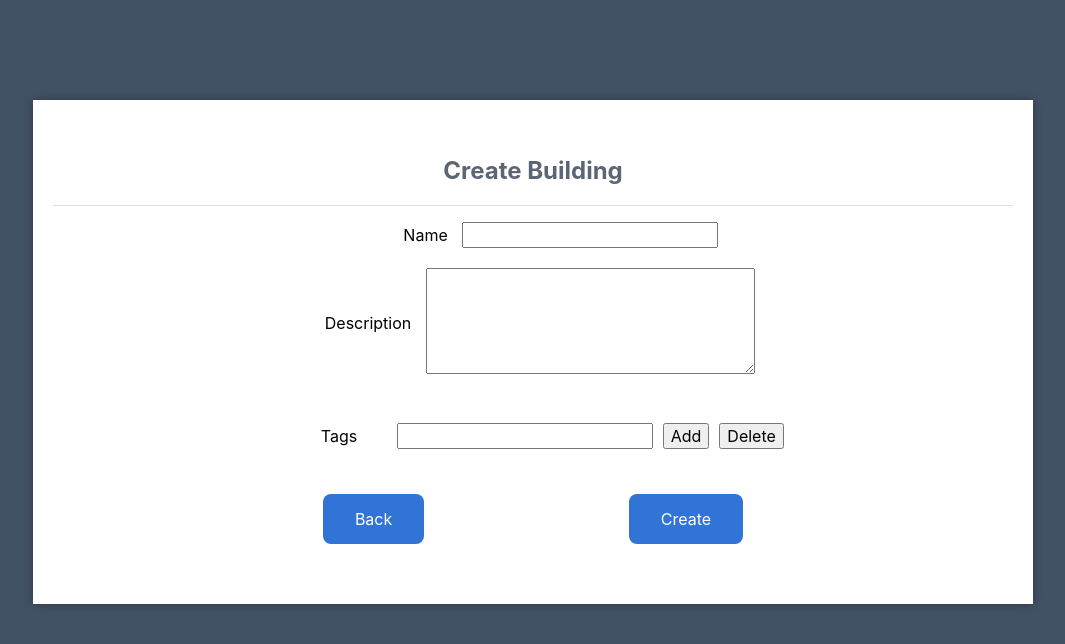
After one commit to jliang1022/Food-Truck-Database, a Flask app: page /create_building in a window 1280 px wide. The commit adds this page. Shown: the top 644 px of the page, without its empty margins (107-1172 px from the left). Run offline with Flask 2, Linux system fonts and the light colour scheme; some libraries are stand-ins or nearby versions.

Commit message:
Finished create building screen (5) 	- POST for tags was simplified with json load. 	- Need to style.

```diff
--- a/app.py
+++ b/app.py
@@ -4,6 +4,7 @@ import hashlib
 import MySQLdb
 import re
 import sys
+import json
 
 app = Flask(__name__, static_url_path="")
 app.secret_key = 'foodtruck'
@@ -192,8 +193,29 @@ def manage_building_station():
 			cursor.execute('SELECT capacity FROM station WHERE buildingName = %s', (building_select))
 			capacity = cursor.fetchone()
 			return redirect(url_for('update_station'))
+	cursor.close()
 
 	return render_template('manage_building_station.html', msg=msg, buildings=buildings, stations=stations)
 
+@app.route('/create_building', methods=['GET', 'POST'])
+def create_building():
+	msg = ''
+	cursor = db_connection.cursor(MySQLdb.cursors.DictCursor)
+	if request.method == "POST":
+		tags = request.form["tags"]
+		tags = json.loads(tags)
+		if tags == []:
+			msg = 'Please input at least one tag.'
+			return render_template('create_building.html', msg=msg)
+		building_name = request.form["building_name"]
+		building_description = request.form["building_description"]
+		cursor.callproc('ad_create_building', (building_name, building_description))
+		db_connection.commit()
+		for tag in tags:
+			cursor.callproc('ad_add_building_tag', (building_name, tag))
+			db_connection.commit()
+	return render_template('create_building.html', msg=msg)
+
+
 if __name__ == '__main__':
 	app.run(debug=True)
--- a/static/style.css
+++ b/static/style.css
@@ -16,7 +16,7 @@ body {
     margin: 100px auto;
 }
 
-.manage_building_station {
+.manage_building_station, .create_building {
     width: 1000px;
     background-color: #ffffff;
     box-shadow: 0 0 9px 0 rgba(0, 0, 0, 0.3);
@@ -24,13 +24,15 @@ body {
     padding: 20px;
 }
 
-.login h1, .register h1, .home h1, .manage_building_station h1 {
+/*.login h1, .register h1, .home h1, .manage_building_station h1*/
+h1 {
     text-align: center;
     color: #5b6574;
     font-size: 24px;
     padding: 20px 0 20px 0;
     border-bottom: 1px solid #dee0e4;
 }
+
 .login .links, .register .links{
     display: flex;
     padding: 0 15px;
@@ -141,6 +143,17 @@ body {
 .manage_building_station form div {
     display: inline;
 }
+.create_building form div[class="label"], .create_building form div[class="input"] {
+    display: inline-block;
+    vertical-align: middle;
+}
+
+.create_building form div[class="label"] {
+    width: 100px;
+    margin-right: 10px;
+    text-align: right;
+}
+
 .manage_building_station form label select, .manage_building_station form label input {
     width: 120px;
     margin-top: 10px;
@@ -149,7 +162,9 @@ body {
     padding: 10px;
     display: inline-grid;
 }
-a.button, .manage_building_station form input[type="submit"] {
+a.button,
+.manage_building_station form input[type="submit"],
+.create_building form input[type="submit"] {
     background-color: #3274d6; /* Green */
     border: none;
     color: white;
--- /dev/null
+++ b/templates/create_building.html
@@ -0,0 +1,84 @@
+<!DOCTYPE html>
+<html>
+	<head>
+		<title>Create Building</title>
+		<meta charset="utf-8">
+			<link rel="stylesheet" href="{{ url_for('static', filename='style.css') }}">
+			<link rel="stylesheet" href="https://use.fontawesome.com/releases/v5.7.1/css/all.css">
+			<script type="text/javascript" src="http://code.jquery.com/jquery-1.7.1.min.js"></script>
+	</head>
+	<body>
+		<div class="create_building">
+			<h1>Create Building</h1>
+				<form id="building_form" action="{{ url_for('create_building') }}" method="post" autocomplete="off" style="text-align: center">
+					<div class="building_name">
+						<div class="label">
+							<label for="building_name">Name</label>
+						</div>
+						<div class="input">
+							<input type="text" name="building_name" required>
+						</div>
+					</div>
+					<br>
+					<div>
+						<div class="label">
+							<label for='building_description'>Description</label>
+						</div>
+						<div class="input">
+							<textarea rows="5" cols="30" name="building_description" wrap="hard" required="true"></textarea>
+						</div>
+					</div>
+					<br>
+					<div>
+						<div class="label">
+							<label for="building_tag">Tags</label>
+						</div>
+						<div class="input">
+							<table id="tags" cellpadding="5" cellspacing="5" style="border-collapse: collapse; width: auto; margin: 20px">
+								<tr>
+									<td>
+										<input type="text" name="tag" class="Tag">
+									</td>
+									<td>
+										<input type="button" name="add_tag" value="Add" onclick="addRow()">
+									</td>
+									<td>
+										<input type="button" name="del_tag" value="Delete" onclick="deleteRow(this)">
+									</td>
+								</tr>
+							</table>
+						</div>
+					</div>
+					<a href="{{ url_for('manage_building_station') }}" class="button">Back</a>
+					<input type="submit" name="create_building" value="Create" onclick="sendTags()">
+					<div class="msg" style="padding: 10px">{{ msg }}</div>
+				</form>
+		</div>
+		<script type="text/javascript">
+			var tags = [];
+			function sendTags() {
+				const hiddenField = document.createElement('input');
+				hiddenField.type = 'hidden';
+				hiddenField.name = 'tags';
+				hiddenField.value = JSON.stringify(tags);
+				document.getElementById("building_form").appendChild(hiddenField);
+			}
+			function deleteRow(element) {
+				var rowInd = element.parentNode.parentNode.rowIndex
+				if ($('#tags tr').length > 1 && rowInd != 0) {
+					document.getElementById("tags").deleteRow(rowInd);
+					tags.splice(rowInd - 1, 1);
+					console.log(tags)
+				}
+			}
+			function addRow() {
+				var tag = $('input.Tag').val();
+				if (tag != '') {
+					$('#tags').append('<tr><td>' + tag + '</td><td><input type="button"  name="del_tag" value="Delete" onclick="deleteRow(this)"></td></tr>');
+					tags.push(tag);
+					console.log(tags)
+				}
+			}
+		</script>
+	</body>
+</html>
--- a/templates/manage_building_station.html
+++ b/templates/manage_building_station.html
@@ -71,7 +71,7 @@
 					</table>
 				</div>
 				<a href="{{ url_for('home') }}" class="button">Back</a>
-				<a href="{{ url_for('home') }}" class="button">Create Building</a>
+				<a href="{{ url_for('create_building') }}" class="button">Create Building</a>
 				<a href="{{ url_for('home') }}" class="button">Create Station</a>
 				<input type="submit"  name="update_building" value="Update Building">
 				<input type="submit" name="update_station" value="Update Station">
```
